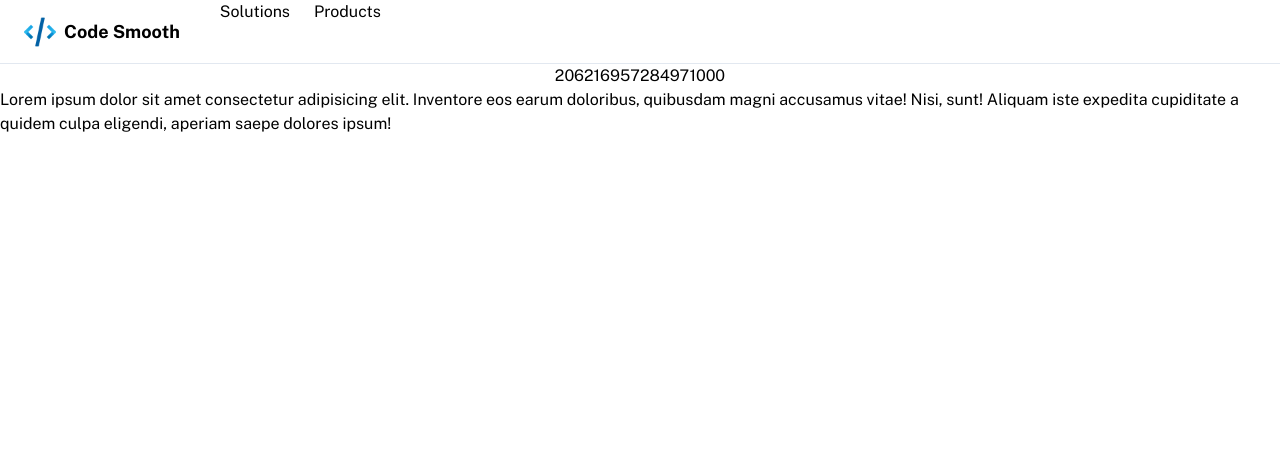
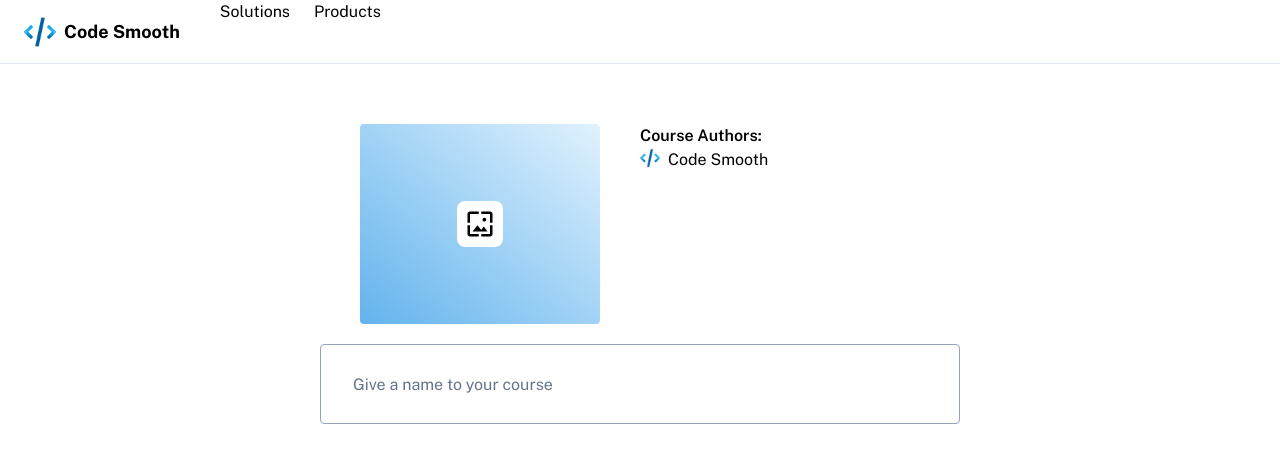
Before and after one commit to mnguyen081002/codesdrafts, a Next.js app: page /course/206216957284971000 in a window 1280 px wide. Shown: the top 462 px of the page. Built offline with nearby package versions, Linux system fonts and the light colour scheme.

Commit message:
[feat] course page

```diff
--- a/src/components/SmallCourseCard.tsx
+++ b/src/components/SmallCourseCard.tsx
@@ -26,7 +26,7 @@ const SmallCourseCard: FC<SmallCourseCardProps> = (props) => {
       />
       <div className="flex flex-col h-[30%] px-3 py-4 gap-2">
         <div className="flex justify-start items-center gap-2">
-          <img src="./logo-96.png" alt="avatar" className="h-6 w-6 rounded-full" />
+          <img src="/logo-96.png" alt="avatar" className="h-6 w-6 rounded-full" />
           <p className="text-sm">Code Smooth</p>
         </div>
         <p className="font-medium text-">{props.name}</p>
--- a/src/pages/course/[id].tsx
+++ b/src/pages/course/[id].tsx
@@ -3,19 +3,36 @@ import type { GetStaticProps, InferGetStaticPropsType } from "next";
 import { Meta } from "@/layouts/Meta";
 import { Main } from "@/templates/Main";
 import { useRouter } from "next/router";
-
+import WallpaperIcon from "@mui/icons-material/Wallpaper";
 const Course = (props) => {
   const router = useRouter();
   const { id } = router.query;
 
   return (
     <Main meta={<Meta title={id!.toString()} description="Lorem ipsum" />}>
-      <h1 className="capitalize">{id}</h1>
-      <p>
-        Lorem ipsum dolor sit amet consectetur adipisicing elit. Inventore eos earum doloribus,
-        quibusdam magni accusamus vitae! Nisi, sunt! Aliquam iste expedita cupiditate a quidem culpa
-        eligendi, aperiam saepe dolores ipsum!
-      </p>
+      <div className="flex mt-10 w-full justify-center">
+        <div className="w-[50%]">
+          <div className="flex justify-start py-5 h-60">
+            <div className="w-[50%] px-10 h-full">
+              <div className="bg-gradient-to-bl from-sky-100 to-blue-400 rounded-normal flex justify-center h-full items-center">
+                <div className="rounded-lg bg-white p-2">
+                  <WallpaperIcon style={{ fontSize: "30px" }} />
+                </div>
+              </div>
+            </div>
+            <div className="flex flex-col w-[50%]">
+              <span className="font-semibold">Course Authors:</span>
+              <div className="flex justify-start">
+                <img src="/logo-96.png" className="h-5 mr-2" alt="" />
+                <span>Code Smooth</span>
+              </div>
+            </div>
+          </div>
+          <div>
+            <input type="text" placeholder="Give a name to your course" className="rounded-normal text-base h-20 pl-8 bg-white placeholder-slate-500 border border-slate-400" />
+          </div>
+        </div>
+      </div>
     </Main>
   );
 };
--- a/tailwind.config.js
+++ b/tailwind.config.js
@@ -16,7 +16,7 @@ module.exports = {
     },
     extend: {
       colors: {
-        light: { primary: "#5553ff" },
+        light: { primary: "#63b3ed" },
         dark: { 90: "#1e1e27" },
         gray: {
           100: "#f7fafc",
@@ -50,7 +50,10 @@ module.exports = {
       },
       borderRadius: {
         normal: "4px",
-      }
+      },
+      borderColor: {
+        light: { primary: "#63b3ed" },
+      },
     },
   },
   plugins: [],
```
